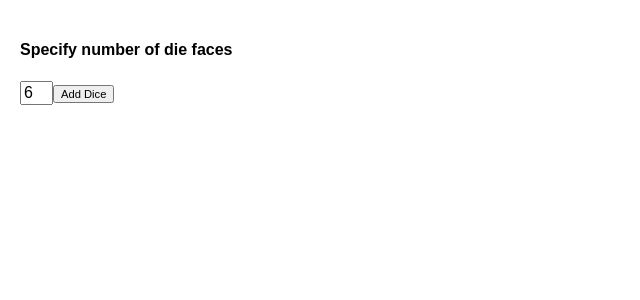
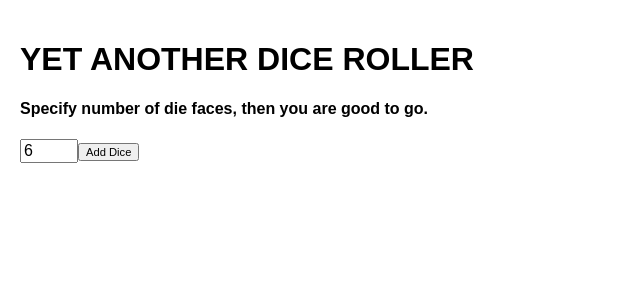
Before and after one commit to descartez/hello-react, a React (Create React App) app in the folder projects/multi-die/: page / in a window 1280 px wide. Shown: the top 300 px of the page, without its empty margins (0-640 px from the left). Built offline with nearby package versions, Linux system fonts and the light colour scheme.

Commit message:
adds in udemy dir

```diff
--- a/projects/multi-die/src/App.css
+++ b/projects/multi-die/src/App.css
@@ -7,7 +7,7 @@
 }
 
 .die {
-  display: inline-block;
+  display: block;
   float: left;
   border: 2px gray solid;
   border-radius: 20px;
@@ -27,7 +27,7 @@
 }
 
 #die-adder input {
-  width: 25px;
+  width: 50px;
   font-size: 1em;
 }
 
--- a/projects/multi-die/src/App.js
+++ b/projects/multi-die/src/App.js
@@ -5,7 +5,10 @@ class App extends Component {
   render() {
     return (
       <div>
-      <DiceCup />
+        <div className='container'>
+          <h1>YET ANOTHER DICE ROLLER</h1>
+          <DiceCup />
+        </div>
       </div>
       );
   }
@@ -15,7 +18,7 @@ class Die extends Component {
   constructor(props) {
     super(props);
     this.state = {
-      dieFace: 'roll',
+      dieFace: 0,
       dieSides: props.dieSides
     }
   }
@@ -69,12 +72,10 @@ class DiceCup extends Component {
   render() {
     let dice = this.state.dice
     return (
-      <div className='container'>
       <div id='die-adder'>
-        <h4>Specify number of die faces</h4>
+        <h4>Specify number of die faces, then you are good to go. </h4>
         <input type='number' value={this.state.nextAddDieSides} onChange={event => this.setState({ nextAddDieSides: event.target.value })} />
         <button id='add-die' onClick={() => {this.addDie(this.state.nextAddDieSides)}}>Add Dice</button>
-      </div>
       <ul id="dice-cup">
       {
         dice.map((die, index) => {
```
